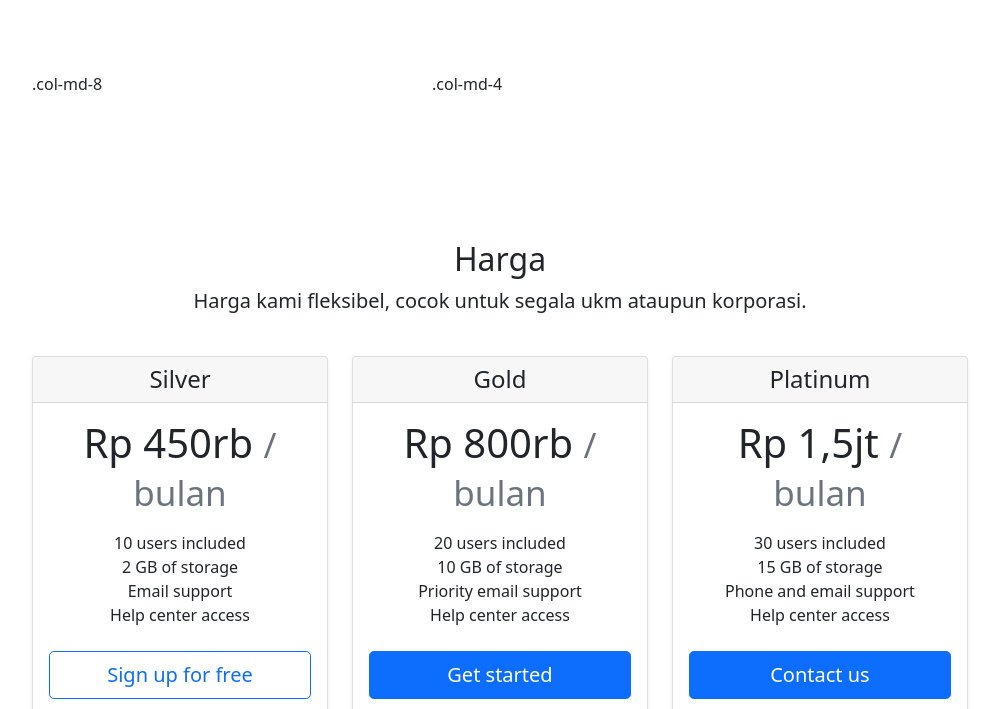
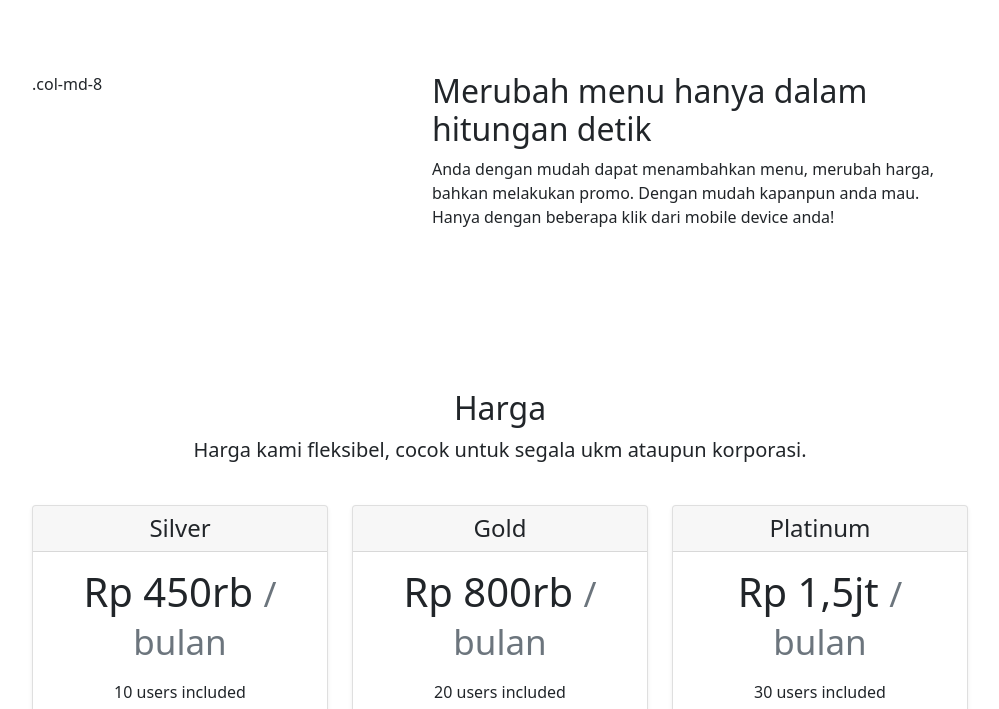
Before and after one commit to kemtol/menuresto, a Jekyll site: the page built from index.html, in a window 1280 px wide and 900 px high, scrolled down 487 px, cut to the strip 191-900 px from the top of the window. Shown: the whole strip, without its empty margins (140-1139 px from the left). Built offline with Jekyll 4.4.1, drawn with Linux system fonts in a browser that asks for light colours; nearby versions of some CDN libraries.

Commit message:
add header

```diff
--- a/_layouts/default.html
+++ b/_layouts/default.html
@@ -92,7 +92,10 @@
     <div class="container">
       <div class="row">
         <div class="col-md-5 themed-grid-col">.col-md-8</div>
-        <div class="col-md-7 themed-grid-col">.col-md-4</div>
+        <div class="col-md-7 themed-grid-col">
+          <h2>Merubah menu hanya dalam hitungan detik</h2>
+          <p>Anda dengan mudah dapat menambahkan menu, merubah harga, bahkan melakukan promo. Dengan mudah kapanpun anda mau. Hanya dengan beberapa klik dari mobile device anda!</p>
+        </div>
       </div>
     </div>
   </section>
```
